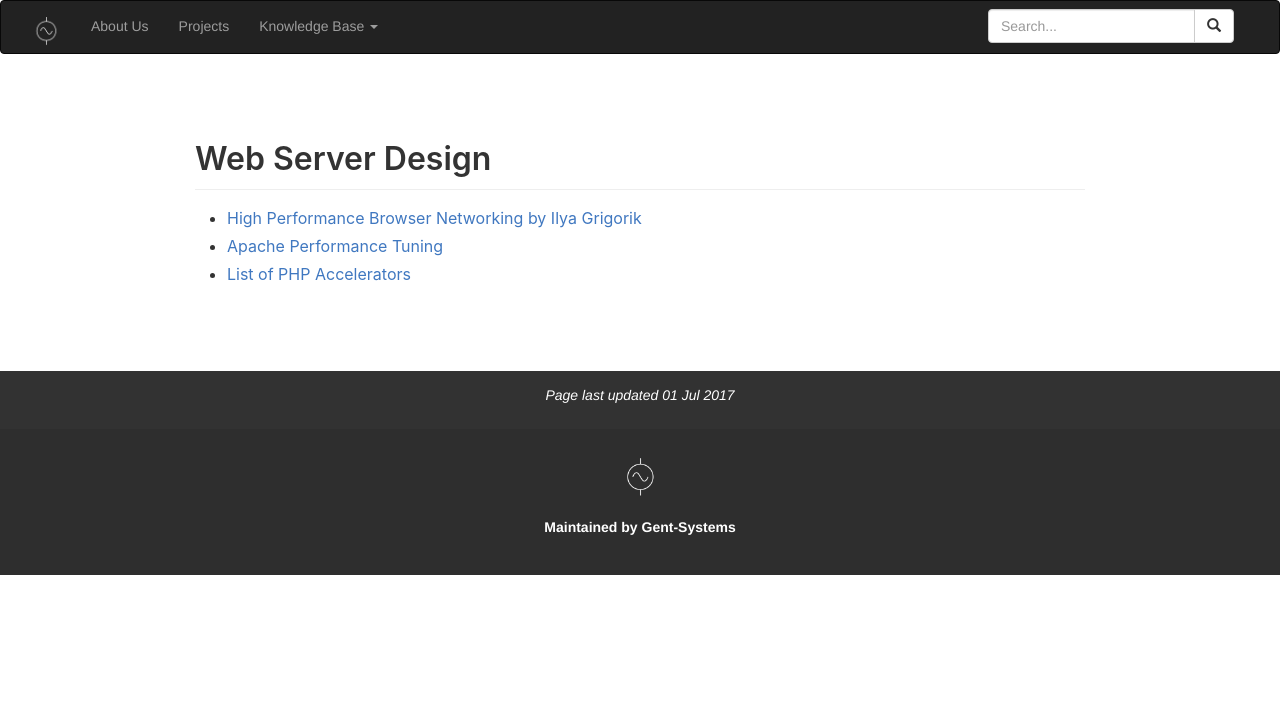
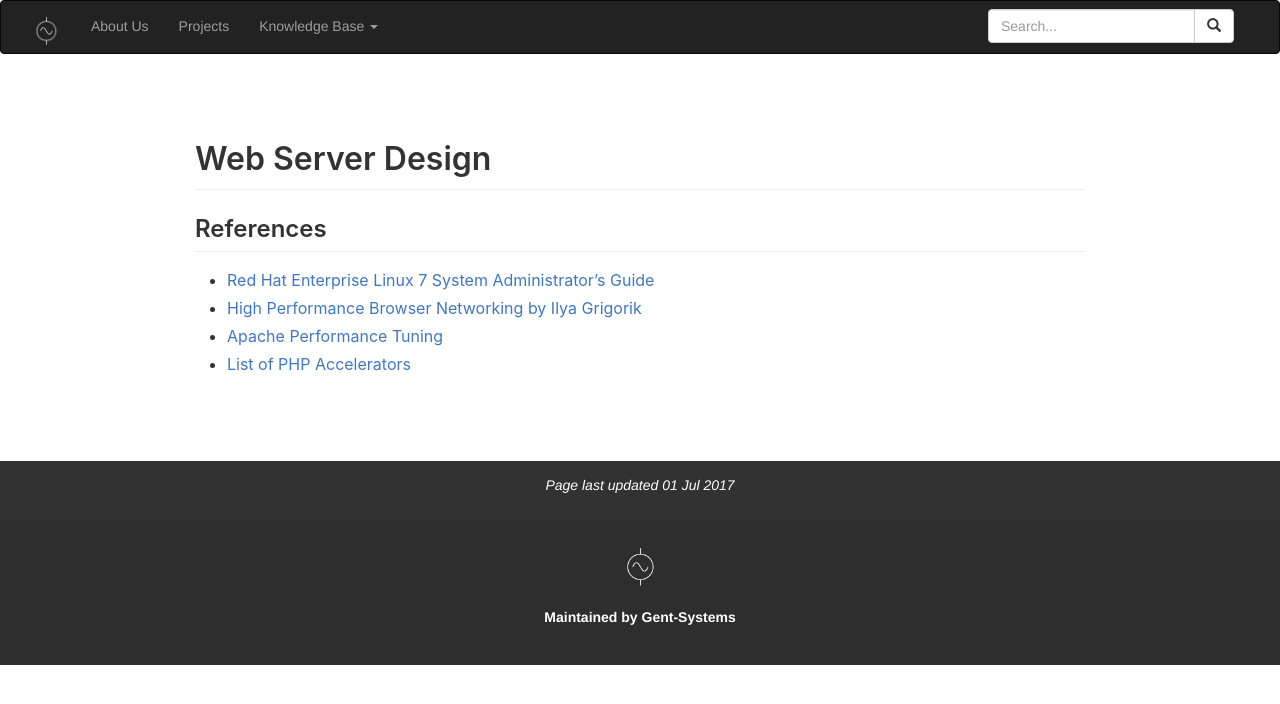
Before and after one commit to Gent-Systems/gent-systems-website, a Jekyll site: the page built from kb/comp-net-hw/web/web-server-design.md, in a window 1280 px wide. Shown: the top 704 px of the page. Built offline with Jekyll 4.4.1, drawn with Linux system fonts in a browser that asks for light colours; nearby versions of some CDN libraries; comment, search, counter and statistics services are not loaded.

```diff
--- a/kb/comp-net-hw/web/web-server-design.md
+++ b/kb/comp-net-hw/web/web-server-design.md
@@ -10,6 +10,9 @@
 
 # Web Server Design
 
+## References
+
+* [Red Hat Enterprise Linux 7 System Administrator's Guide](https://access.redhat.com/documentation/en-US/Red_Hat_Enterprise_Linux/7/html/System_Administrators_Guide/index.html)
 * [High Performance Browser Networking by Ilya Grigorik](https://hpbn.co/)
 * [Apache Performance Tuning](http://httpd.apache.org/docs/2.4/misc/perf-tuning.html)
 * [List of PHP Accelerators](https://en.wikipedia.org/wiki/List_of_PHP_accelerators)
```
